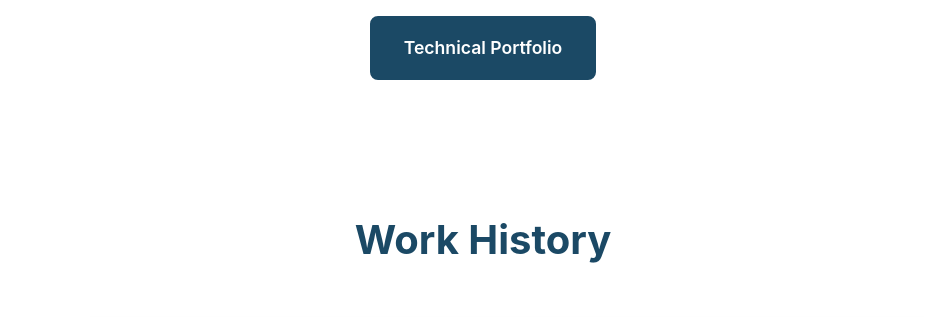
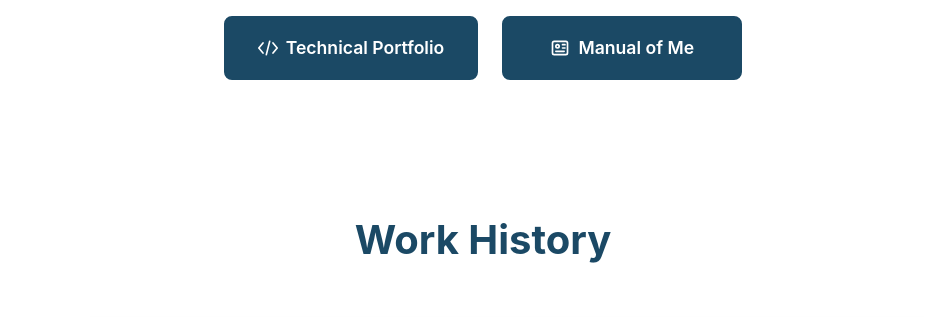
Before and after one commit to mrowling/mrowling.github.io, a website built with Vite: page index.html in a window 1280 px wide. Shown: the part 1173-1490 px from the top of the page, without its empty margins (157-1089 px from the left). Built offline with nearby package versions, Linux system fonts and the light colour scheme.

Commit message:
Enhance portfolio section with icons and improve button styles for better accessibility

```diff
--- a/index.html
+++ b/index.html
@@ -40,7 +40,24 @@
         </div>
 
         <div class="portfolio-link-container">
-          <a href="portfolio.html" class="cta-button">Technical Portfolio</a>
+          <a href="portfolio.html" class="cta-button">
+            <svg width="20" height="20" viewBox="0 0 24 24" fill="none" stroke="currentColor" stroke-width="2" stroke-linecap="round" stroke-linejoin="round">
+              <polyline points="18 18 23 12 18 6"/>
+              <polyline points="6 6 1 12 6 18"/>
+              <line x1="14" y1="4" x2="10" y2="20"/>
+            </svg>
+            Technical Portfolio
+          </a>
+          <a href="https://my.manualof.me/s/076f8a31eb4ced71d466f454d334d38a" target="_blank" rel="noopener noreferrer" class="cta-button">
+            <svg width="20" height="20" viewBox="0 0 24 24" fill="none" stroke="currentColor" stroke-width="2" stroke-linecap="round" stroke-linejoin="round">
+              <rect x="3" y="4" width="18" height="16" rx="2"/>
+              <circle cx="9" cy="10" r="2"/>
+              <path d="M15 8h3"/>
+              <path d="M15 12h3"/>
+              <path d="M7 16h10"/>
+            </svg>
+            Manual of Me
+          </a>
         </div>
       </div>
     </section>
--- a/src/css/_about.scss
+++ b/src/css/_about.scss
@@ -64,11 +64,19 @@
 
 .portfolio-link-container {
     margin-top: 2rem;
+    display: flex;
+    justify-content: center;
+    gap: 1.5rem;
+    flex-wrap: wrap;
 }
 
 .cta-button {
-    display: inline-block;
+    display: inline-flex;
+    align-items: center;
+    justify-content: center;
+    gap: 0.5rem;
     padding: 1rem 2rem;
+    min-width: 240px;
     background: $color-dark;
     color: $white;
     text-decoration: none;
@@ -78,6 +86,12 @@
     @include transition;
     border: 2px solid $color-dark;
 
+    svg {
+        width: 20px;
+        height: 20px;
+        flex-shrink: 0;
+    }
+
     &:hover {
         background: $color-primary;
         border-color: $color-primary;
```
